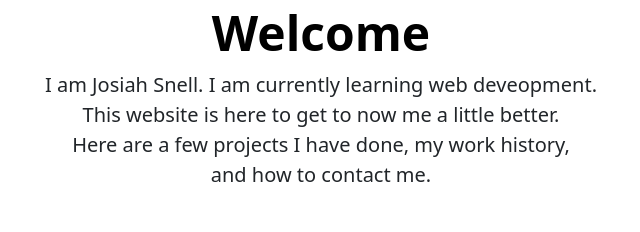
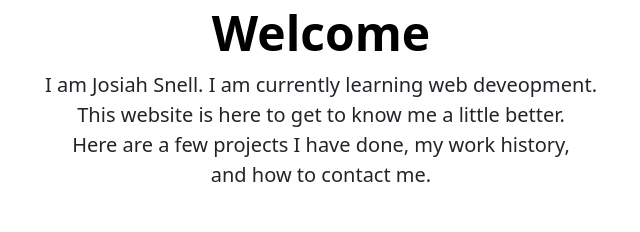
Before and after one commit to JebboJeb/capstone2, a plain HTML site: page index.html in a window 1280 px wide. Shown: the part 568-800 px from the top of the page, 319-959 px from the left. Drawn offline with nearby package versions, Linux system fonts and the light colour scheme.

Commit message:
Update index.html

```diff
--- a/index.html
+++ b/index.html
@@ -14,7 +14,7 @@
       <h1 class="display-5 fw-bold text-body-emphasis">Welcome</h1>
       <div class="col-lg-6 mx-auto">
         <p class="lead mb-4">I am Josiah Snell. I am currently learning web deveopment.<br>
-        This website is here to get to now me a little better.<br>
+        This website is here to get to know me a little better.<br>
       Here are a few projects I have done, my work history,<br>
     and how to contact me.</p>
       </div>
```
